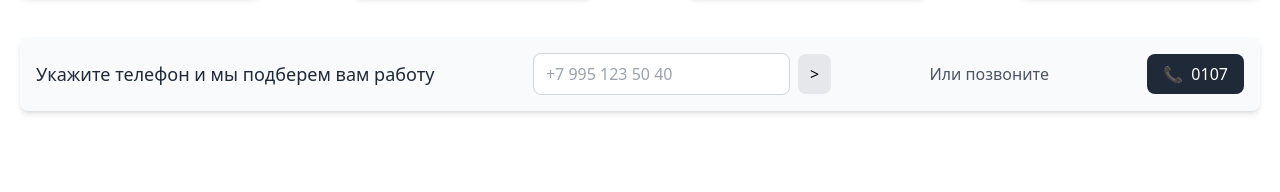
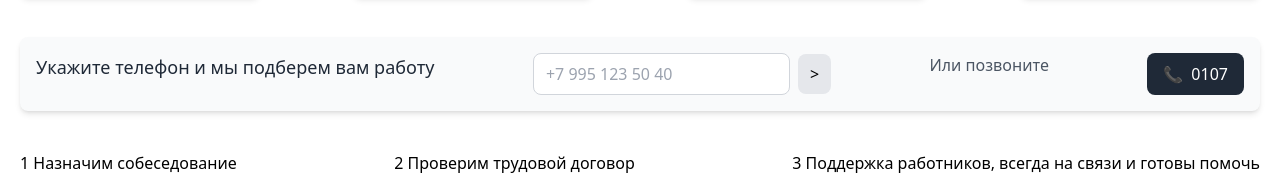
Before and after one commit to abdumajid2/test, a website: page src/index.html in a window 1280 px wide. Shown: the part 1705-1897 px from the top of the page. Before the commit the page ends 1836 px from the top, so only its background shows below. Drawn offline with Linux system fonts and the light colour scheme.

Commit message:
Аввалин commit: илова кардани саҳифаи HTML

```diff
--- a/src/index.html
+++ b/src/index.html
@@ -153,7 +153,7 @@
     </div>
 </div>
 <section class="p-[20px]">
-<div class="bg-gray-50 p-4 rounded-lg  shadow-md  flex items-center justify-between">
+<div class="bg-gray-50 p-4 rounded-lg  shadow-md  xl:flex xl:items-center xl:justify-between">
     <p class="text-gray-800 text-lg">Укажите телефон и мы подберем вам работу</p>
     <div class="flex items-center space-x-2">
         <input type="text" placeholder="+7 995 123 50 40" class="border border-gray-300 rounded-lg px-3 py-2 focus:outline-none focus:ring focus:ring-gray-300">
@@ -166,6 +166,13 @@
     </button>
 </div>
 </section>
+<div>
+    <div class="xl:flex justify-between p-[20px]">
+       <p>1  Назначим собеседование </p>
+       <p>2  Проверим трудовой договор </p>
+       <p>3  Поддержка работников, всегда на связи и готовы помочь </p>
+    </div>
+</div>
 </body>
 </html>
 <!-- npx tailwindcss -i ./src/input.css -o ./src/output.css --watch -->
```
